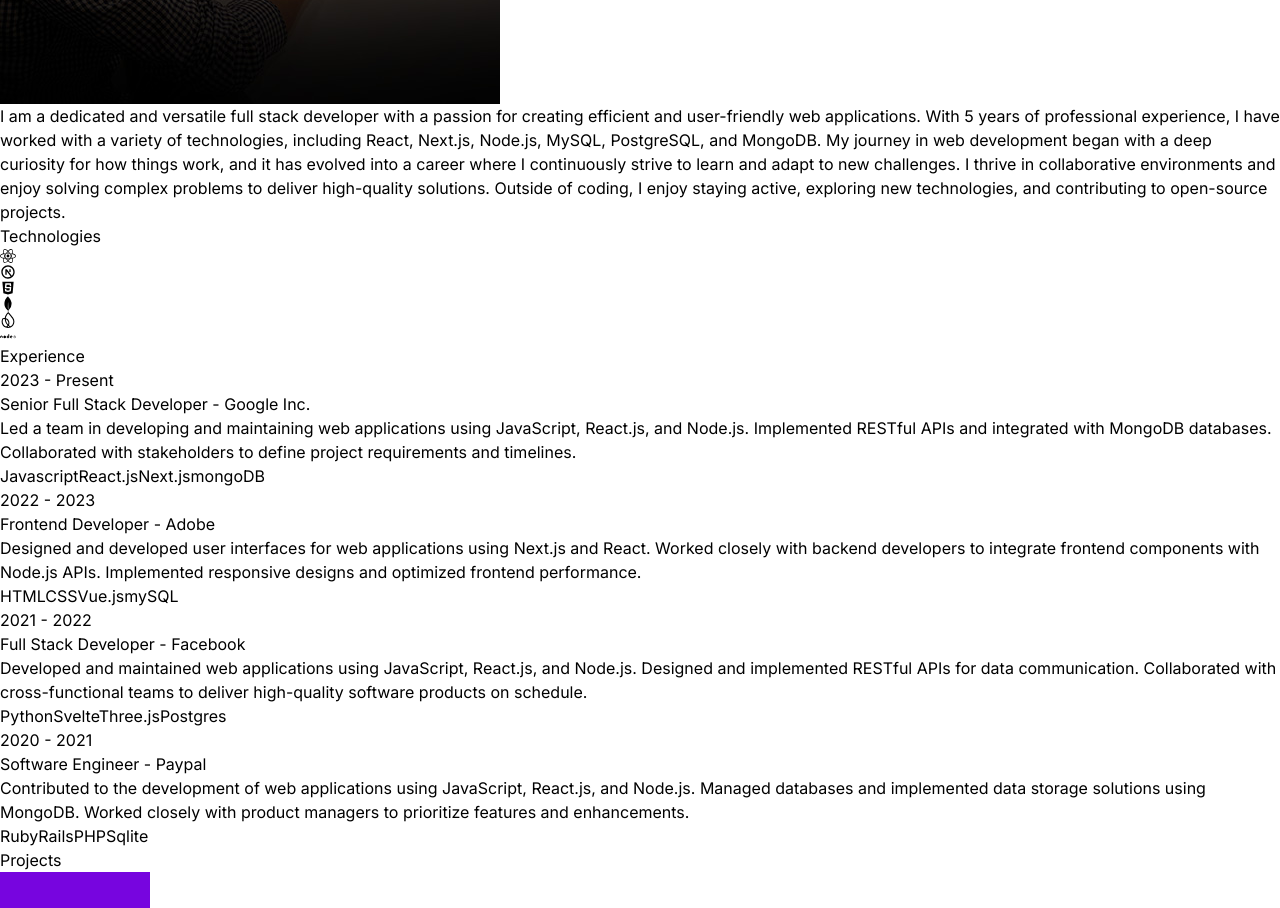
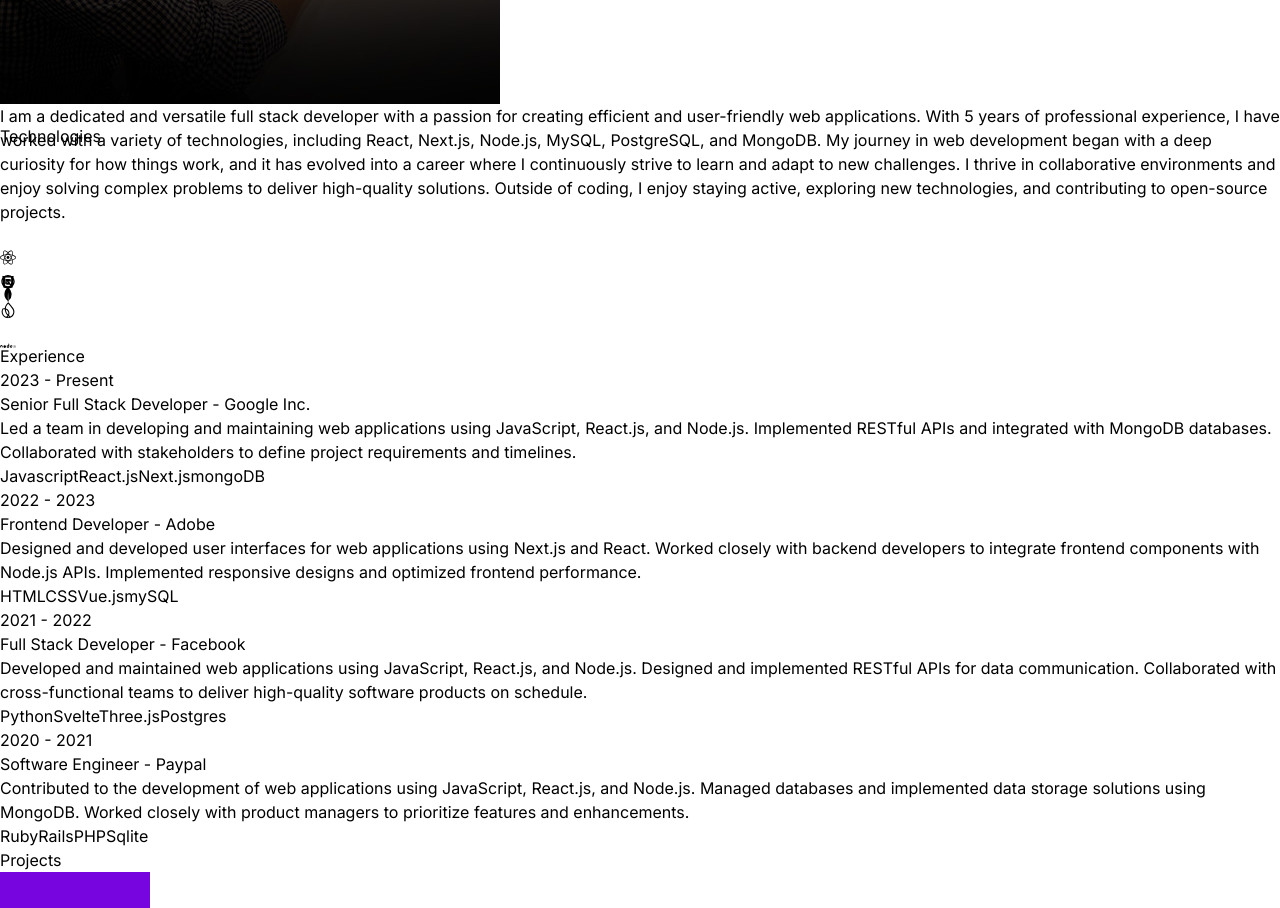
Before and after one commit to EngrMunir/Munir-Portfolio, a React (Vite) app: page / in a window 1280 px wide. Shown: the part 1140-2048 px from the top of the page. Built offline with nearby package versions, Linux system fonts and the light colour scheme.

Commit message:
motion added with technologies

```diff
--- a/src/Components/Technologies.jsx
+++ b/src/Components/Technologies.jsx
@@ -5,31 +5,78 @@
 import { SiMongodb } from "react-icons/si";
 import { SiFirebase } from "react-icons/si";
 import { DiNodejs } from "react-icons/di";
+import { animate, transform, motion } from 'framer-motion';
+
+const iconVariants = (duration)=>({
+    initial: {y: -10},
+    animate: {
+        y: [10, -10],
+        transition:{
+            duration: duration,
+            ease:"linear",
+            repeat:Infinity,
+            repeatType: "reverse"
+        }
+    }
+})
 
 const Technologies = () => {
     return (
         <div className='border-b border-neutral-800 pb-24'>
-            <h2 className='my-20 text-center text-4xl'>Technologies</h2>
-            <div className='flex flex-wrap items justify-center gap-4'>
-                <div className='rounded-2xl border-4 border-neutral-800 p-4'>
+            <motion.h2
+            whileInView={{opacity: 1, x: 0}}
+            initial={{opacity:0, y: -100}}
+            transition={{duration: 1.5}}
+            className='my-20 text-center text-4xl'>Technologies</motion.h2>
+            <motion.div
+            whileInView={{opacity: 1, x:0}}
+            initial={{opacity:0, x:-100}}
+            transition={{duration: 1.5}}
+            className='flex flex-wrap items justify-center gap-4'>
+                <motion.div
+                    variants = {iconVariants(2.5)}
+                    initial="initial"
+                    animate="animate"
+                className='rounded-2xl border-4 border-neutral-800 p-4'>
                     <FaReact className="text-7xl text-cyan-400"/>
-                </div>
-                <div className='rounded-2xl border-4 border-neutral-800 p-4'>
+                </motion.div>
+                <motion.div
+                    variants = {iconVariants(3)}
+                    initial="initial"
+                    animate="animate"
+
+                className='rounded-2xl border-4 border-neutral-800 p-4'>
                     <RiNextjsLine className="text-7xl text-cyan-500"/>
-                </div>
-                <div className='rounded-2xl border-4 border-neutral-800 p-4'>
+                </motion.div>
+                <motion.div
+                 variants = {iconVariants(5)}
+                    initial="initial"
+                    animate="animate"
+                className='rounded-2xl border-4 border-neutral-800 p-4'>
                     <DiJavascript className="text-7xl text-yellow-400"/>
-                </div>
-                <div className='rounded-2xl border-4 border-neutral-800 p-4'>
+                </motion.div>
+                <motion.div
+                 variants = {iconVariants(2)}
+                    initial="initial"
+                    animate="animate"
+                className='rounded-2xl border-4 border-neutral-800 p-4'>
                     <SiMongodb className="text-7xl text-green-400"/>
-                </div>
-                <div className='rounded-2xl border-4 border-neutral-800 p-4'>
+                </motion.div>
+                <motion.div
+                 variants = {iconVariants(6)}
+                    initial="initial"
+                    animate="animate"
+                className='rounded-2xl border-4 border-neutral-800 p-4'>
                     <SiFirebase className="text-7xl text-yellow-500"/>
-                </div>
-                <div className='rounded-2xl border-4 border-neutral-800 p-4'>
+                </motion.div>
+                <motion.div
+                    variants = {iconVariants(3)}
+                    initial="initial"
+                    animate="animate"
+                className='rounded-2xl border-4 border-neutral-800 p-4'>
                     <DiNodejs className="text-7xl text-green-500"/>
-                </div>
-            </div>
+                </motion.div>
+            </motion.div>
         </div>
     );
 };
```
